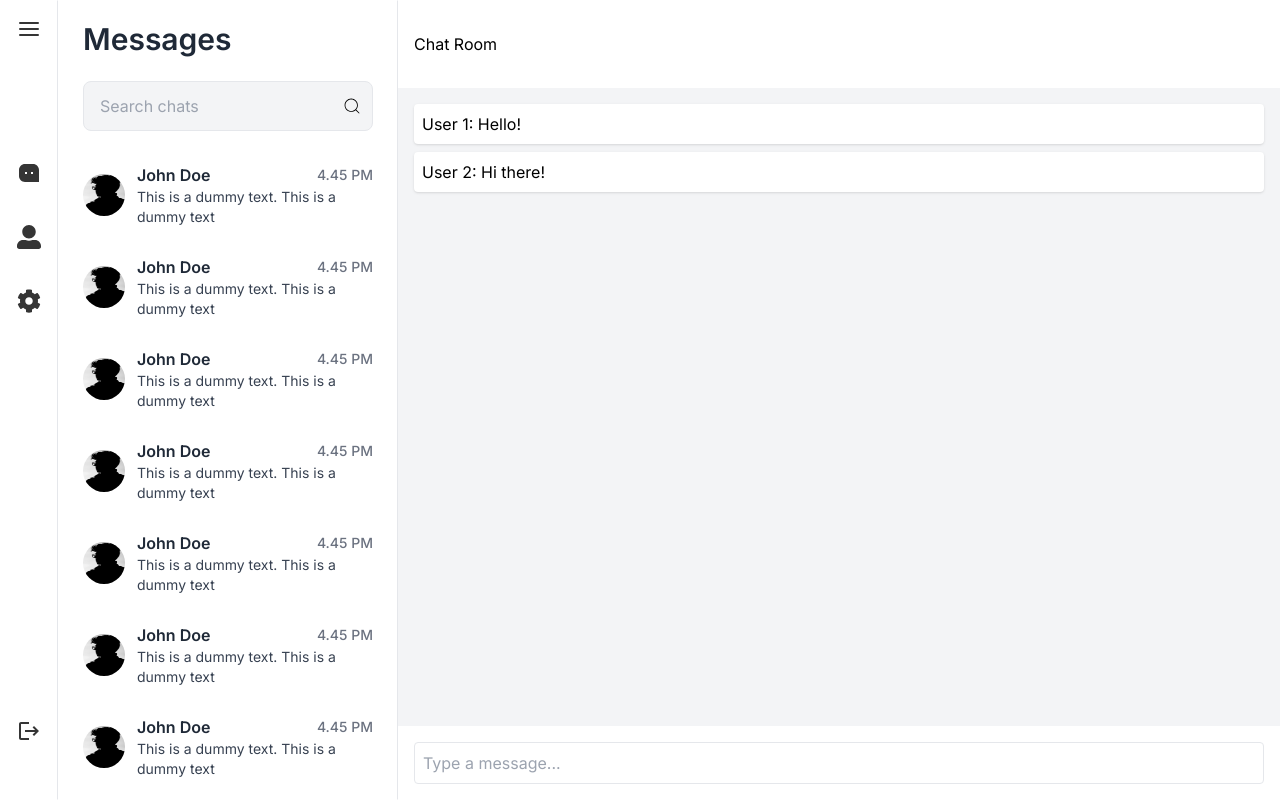
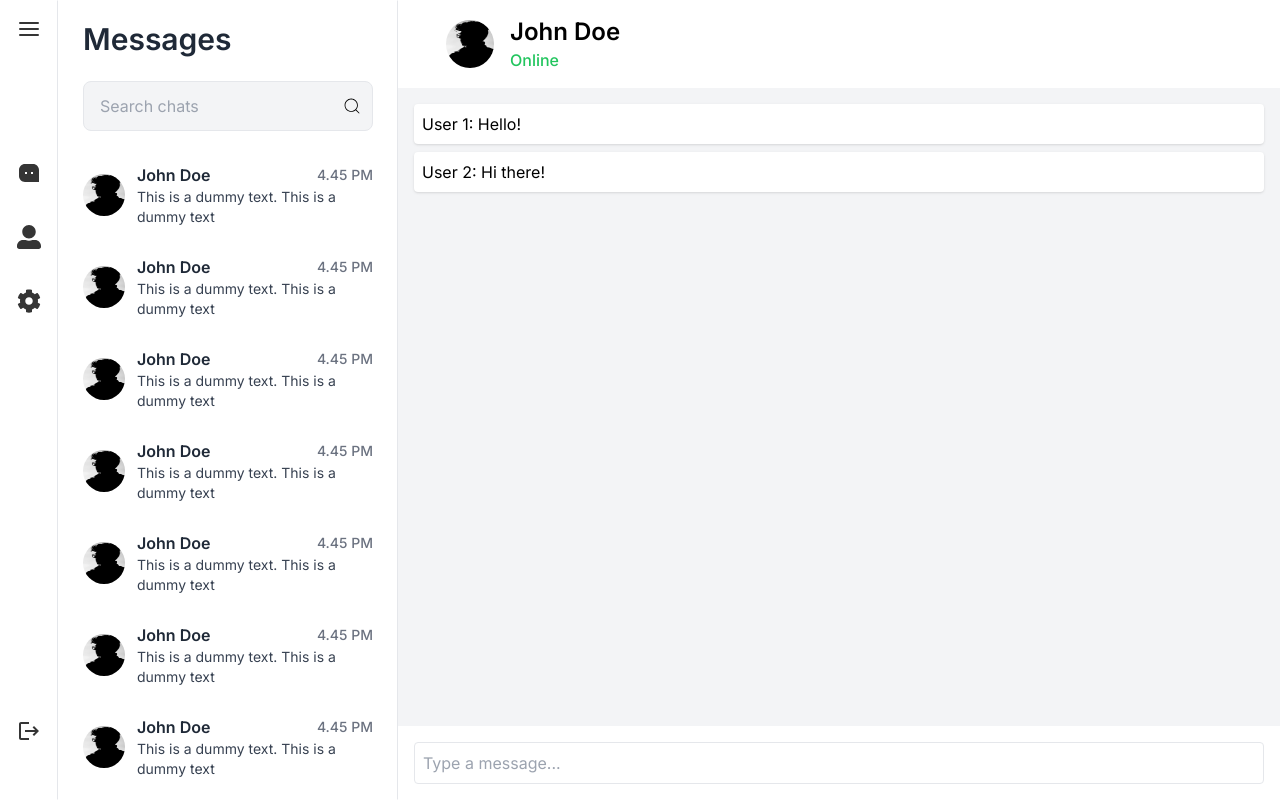
Before and after one commit to edwinochieng/chatterbox, a Next.js app: page /chats/1 in a window 1280 px wide. Built offline with nearby package versions, Linux system fonts and the light colour scheme.

Commit message:
add navbar

```diff
--- a/src/components/ChatRoom.tsx
+++ b/src/components/ChatRoom.tsx
@@ -1,12 +1,30 @@
+"use client";
 import React from "react";
+import { Avatar, AvatarFallback, AvatarImage } from "@/components/ui/avatar";
+import { useRouter } from "next/navigation";
 
 export default function ChatRoom() {
+  const router = useRouter();
   return (
     <div>
       <div className="flex flex-col h-screen  ">
         {/* Navbar */}
-        <div className="py-4 bg-primary">
-          <nav className="text-black p-4">Chat Room</nav>
+        <div className="py-4 px-12 bg-primary">
+          <div className="flex flex-row justify-between">
+            <div className="flex items-center space-x-4">
+              <Avatar className="h-[48px] w-[48px]">
+                <AvatarImage src="/profile.jpg" />
+                <AvatarFallback>CN</AvatarFallback>
+              </Avatar>
+              <div className="flex flex-col">
+                <span className="font-semibold text-2xl">John Doe</span>
+                <span className="text-base font-medium text-green-500">
+                  Online
+                </span>
+              </div>
+            </div>
+            <div></div>
+          </div>
         </div>
 
         {/* Chat Messages */}
```
